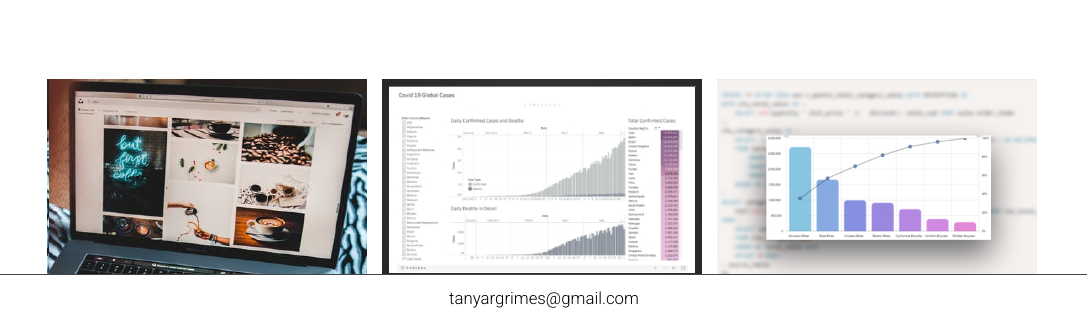
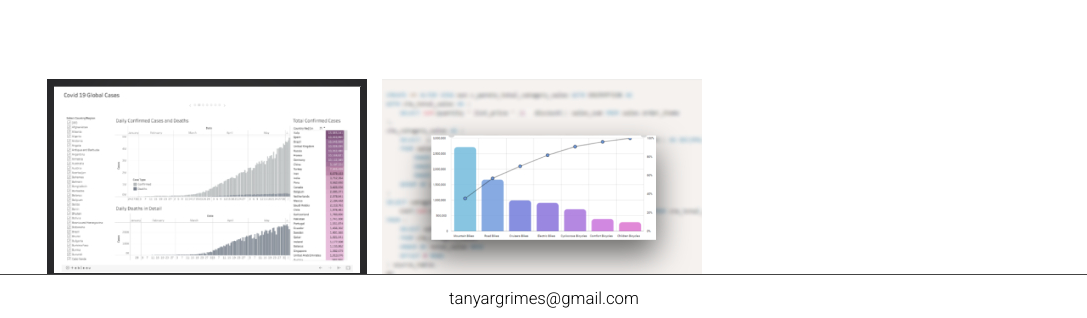
Before and after one commit to tanyargrimes/tanyargrimes.github.io, a plain HTML site: page index.html in a window 1280 px wide. Shown: the part 421-739 px from the top of the page, without its empty margins (96-1183 px from the left). Drawn offline with nearby package versions, Linux system fonts and the light colour scheme.

Commit message:
Hid image search piece

```diff
--- a/index.html
+++ b/index.html
@@ -63,13 +63,13 @@
 			<div class="featured-wrapper">
 				<!-- <h2>Featured Work</h2> -->
 				<section class="featured container">
-					<div class="piece">
+					<!-- <div class="piece">
 						<a href="portfolio/rekognition-image-search/piece.html">
 							<img src="assets/images/thumbnails/image-search2.png" alt="Rekognition Image Search">
 							<h3>Rekognition Image Search</h3>
 							<p>Machine Learning, Web Development, NoSQL</p>
 						</a>
-					</div>
+					</div> -->
 					<div class="piece">
 						<a href="portfolio/covid19-interactive-dashboards/piece.html">
 							<img src="assets/images/thumbnails/covid19-interactive-dashboards.jpg" alt="Covid-19 Interactive Dashaboards">
```
